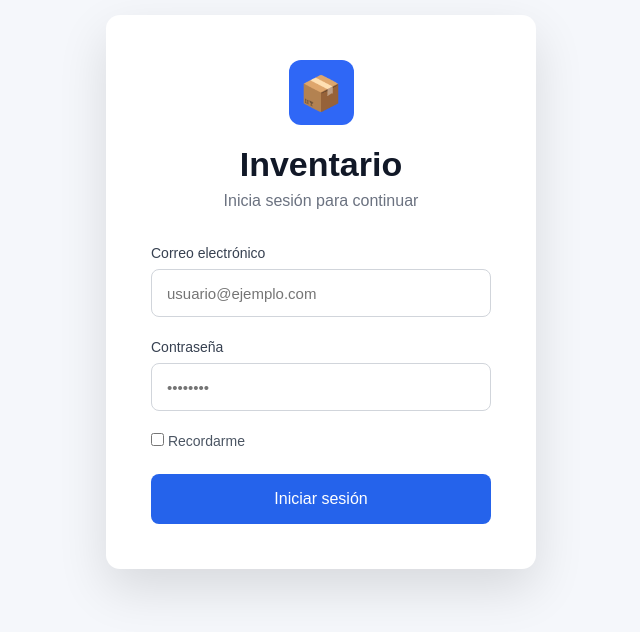
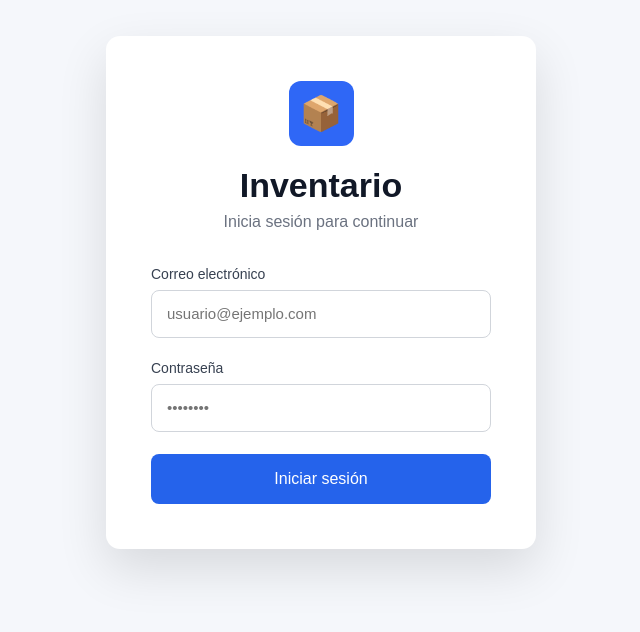
Before and after one commit to creator-krixus/inventory-frontend, a Vue app: page /login in a window 1280 px wide. Shown: the part 108-740 px from the top of the page, without its empty margins (319-959 px from the left). Built offline with nearby package versions, Linux system fonts and the light colour scheme.

Commit message:
Commented button remenber in login

```diff
--- a/src/views/Login.vue
+++ b/src/views/Login.vue
@@ -70,7 +70,7 @@ const login = async () => {
 
         </div>
 
-        <div class="login__options">
+        <!-- <div class="login__options">
 
           <label>
 
@@ -83,7 +83,7 @@ const login = async () => {
 
           </label>
 
-        </div>
+        </div> -->
 
         <button class="login__button">
 
```
